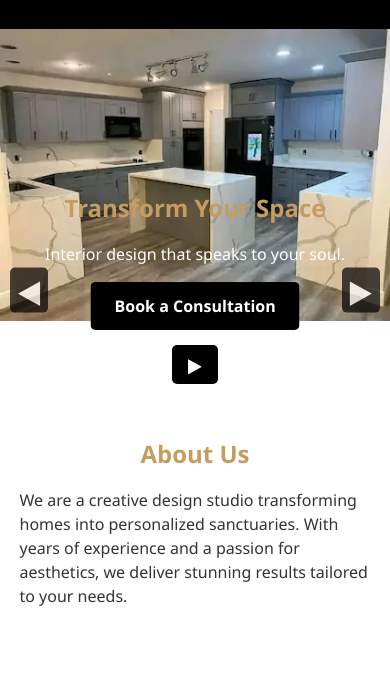
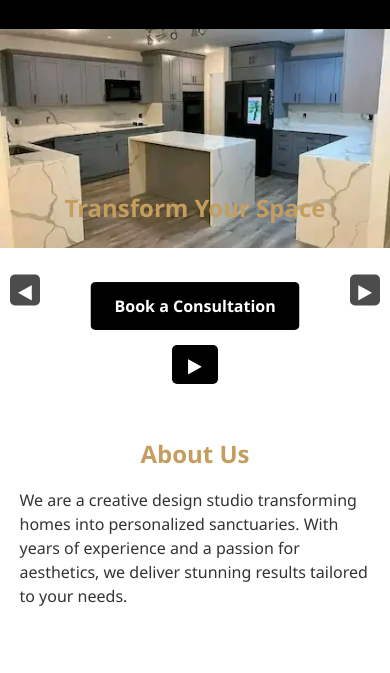
Before and after one commit to blelian/wdd231, a plain HTML site: page final/index.html in a window 390 px wide. Shown: the part 132-805 px from the top of the page. Drawn offline with Linux system fonts and the light colour scheme.

Commit message:
Trying to fix layout issues on an actual device

```diff
--- a/final/styles/corlett-small.css
+++ b/final/styles/corlett-small.css
@@ -280,3 +280,40 @@ footer {
   background: var(--header-bg);
   color: var(--btn-text);
 }
+/* 1. Prevent layout shift: reserve aspect ratio for hero images */
+.hero-image img {
+  display: block;
+  width: 100%;
+  height: auto;
+  aspect-ratio: 16 / 9;
+  object-fit: cover;
+}
+
+/* 2. Fix hamburger overlap: force menu toggle above content */
+.hamburger-menu,
+nav.nav-open {
+  z-index: 10000;
+}
+
+/* 3. Reduce nav arrow size: smaller font and padding */
+.nav-arrow {
+  font-size: 1.5rem;
+  padding: 0.2rem 0.4rem;
+}
+/* 1. Prevent hero images from changing ratio */
+.hero-image img {
+  aspect-ratio: 16/9;
+  object-fit: cover;
+}
+
+/* 2. Lower nav arrows and further downsize */
+.nav-arrow {
+  top: 60%;                /* move arrows further down */
+  font-size: 1.25rem;      /* reduce overall size */
+  padding: 0.2rem 0.4rem;  /* fine-tune clickable area */
+}
+
+/* 3. Ensure hamburger menu stays on top */
+.hamburger-menu {
+  z-index: 10000;
+}
```
